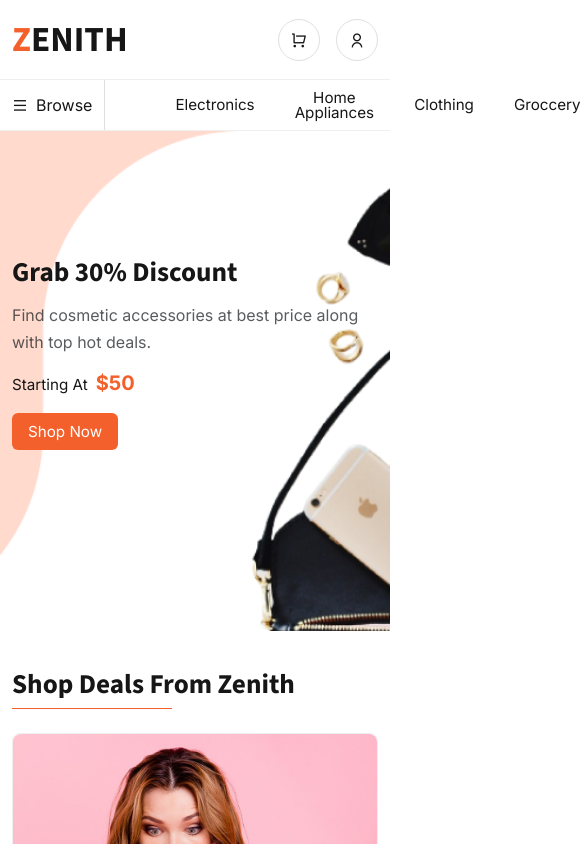
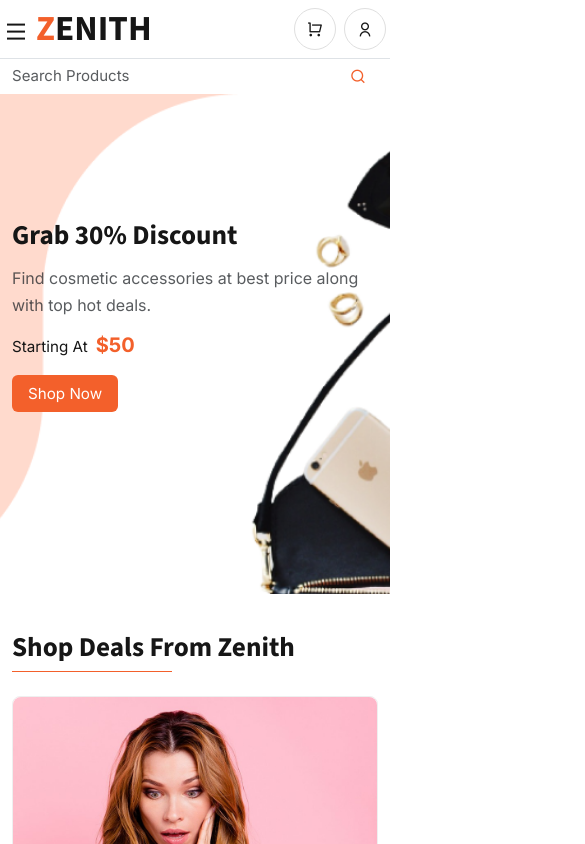
Before and after one commit to psujan/ecommerce-template, a React (Vite) app: page / in a window 390 px wide. Shown: the top 844 px of the page, 585 px wide, since content can reach past the window. Built offline with nearby package versions, Linux system fonts and the light colour scheme.

Commit message:
feat[WIP] : responsive header for mobile

```diff
--- a/src/assets/sass/components/ui/_mobile_side_nav.scss
+++ b/src/assets/sass/components/ui/_mobile_side_nav.scss
@@ -1,9 +1,8 @@
 .mobileSideNav {
-  // width: 280px;
   background-color: $white;
-  height: 100vh;
-  position: absolute;
-  top: -80px;
+  height: 100%;
+  position: fixed;
+  top: 0;
   left: 0;
   z-index: 9;
   box-shadow: 3px 0 4px #eee;
--- a/src/components/sections/Header/Header.jsx
+++ b/src/components/sections/Header/Header.jsx
@@ -1,5 +1,6 @@
 import Logo from "../../ui/Logo";
 import HeaderBottom from "./HeaderBottom";
+import MobileHeader from "./MobileHeader";
 import SearchBar from "./Searchbar";
 import UserToolTest from "./UserToolTest";
 import styles from "./styles/Header.module.scss";
@@ -8,7 +9,7 @@
   return (
     <header>
       <div
-        className={`${styles.headerTop} d-flex align-items-center border-bottom-light`}
+        className={`${styles.headerTop} d-none d-lg-flex align-items-center border-bottom-light`}
       >
         <div className="container">
           <div className="d-flex justify-content-between align-items-center">
@@ -19,6 +20,7 @@
         </div>
       </div>
       <HeaderBottom />
+      <MobileHeader />
     </header>
   );
 }
--- a/src/components/sections/Header/HeaderBottom.jsx
+++ b/src/components/sections/Header/HeaderBottom.jsx
@@ -12,7 +12,7 @@
 
   return (
     <div
-      className={`${styles.headerBottom} d-flex align-items-center border-bottom-light position-relative`}
+      className={`d-none d-lg-flex d-flex align-items-center border-bottom-light position-relative`}
     >
       <div className="container-fluid px-0">
         <div className={`d-flex align-items-center ${styles.headerBottomNav}`}>
--- /dev/null
+++ b/src/components/sections/Header/MobileHeader.jsx
@@ -0,0 +1,38 @@
+import Logo from "../../ui/Logo";
+import SearchBar from "./Searchbar";
+import { Link } from "react-router-dom";
+
+export default function MobileHeader() {
+  return (
+    <div className="mobile-header">
+      <div className="d-flex align-items-center justify-content-between d-lg-none py-2 px-1">
+        <div>
+          <a href={() => false} style={{ fontSize: "1.5rem", lineHeight:'100%' }}>
+            {" "}
+            <span>
+              <i className="ri-menu-line pe-2"></i>
+            </span>
+          </a>
+          <Logo></Logo>
+        </div>
+        <div className="d-flex align-items-center">
+          <Link
+            to="/cart"
+            className="dropdown-icon-btn me-2"
+          >
+            <i className="ri ri-shopping-cart-line"></i>
+          </Link>
+          <Link
+            to="/login"
+            className="dropdown-icon-btn"
+          >
+            <i className="ri ri-user-line"></i>
+          </Link>
+        </div>
+      </div>
+      <div className="d-lg-none border-top">
+        <SearchBar inputControlClass={"border-0"} />
+      </div>
+    </div>
+  );
+}
--- a/src/components/sections/Header/Searchbar.jsx
+++ b/src/components/sections/Header/Searchbar.jsx
@@ -1,12 +1,13 @@
+/* eslint-disable react/prop-types */
 import styles from "./styles/Searchbar.module.scss";
-export default function SearchBar() {
+export default function SearchBar({inputControlClass}) {
   return (
-    <div className={`${styles.searchBar} d-none d-lg-block`}>
+    <div className={`${styles.searchBar} d-lg-block`}>
       <form action="" className="d-flex position-relative align-items-center">
         <input
           type="search"
           placeholder="Search Products"
-          className={`form-control shadow-none ${styles.inputSearch}`}
+          className={`form-control shadow-none ${styles.inputSearch} ${inputControlClass}`}
         />
         <button className={styles.btnSearch}>
           <i className="ri-search-line"></i>
```
